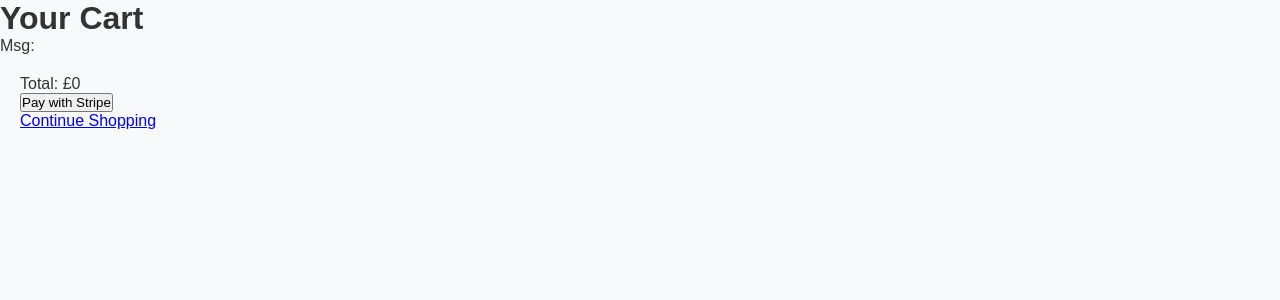
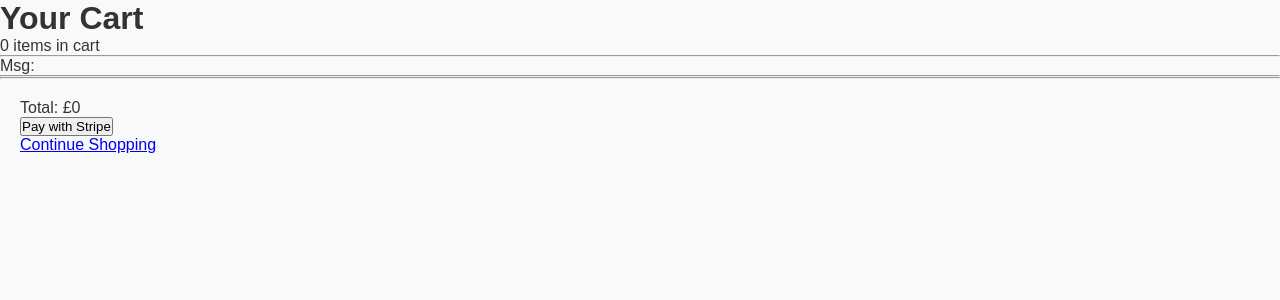
Before and after one commit to saslam1023/Ecommerce, a Django app: page /cart/ in a window 1280 px wide. Shown: the top 300 px of the page. Run offline with Django 5.2, Linux system fonts and the light colour scheme; some libraries are stand-ins or nearby versions.

Commit message:
quantity in cart increase decrease working

```diff
--- a/myshop/store/static/js/cart.js
+++ b/myshop/store/static/js/cart.js
@@ -24,3 +24,68 @@ function addToCart(productId) {
         }
     });
 }
+
+
+
+
+
+
+
+document.addEventListener('DOMContentLoaded', function() {
+    // Increase product quantity
+    document.querySelectorAll('.btn-increase').forEach(button => {
+        button.addEventListener('click', function() {
+            const productId = this.dataset.productId;
+            updateCartQuantity(productId, 'increase');
+        });
+    });
+
+    // Decrease product quantity
+    document.querySelectorAll('.btn-decrease').forEach(button => {
+        button.addEventListener('click', function() {
+            const productId = this.dataset.productId;
+            updateCartQuantity(productId, 'decrease');
+        });
+    });
+});
+
+// Function to update cart quantity
+function updateCartQuantity(productId, action) {
+    const url = `/cart/update_quantity/`;  // Adjust URL as necessary
+    const data = { product_id: productId, action: action };
+
+    fetch(url, {
+        method: 'POST',
+        headers: {
+            'Content-Type': 'application/json',
+            'X-CSRFToken': getCookie('csrftoken')  // Use function to get CSRF token
+        },
+        body: JSON.stringify(data)
+    })
+    .then(response => response.json())
+    .then(response => {
+        if (response.success) {
+            // Update the quantity displayed in the UI
+            document.getElementById('quantity-' + productId).textContent = response.quantity;
+        } else {
+            console.error('Error updating quantity:', response.error);
+        }
+    })
+    .catch(error => console.error('Fetch error:', error));
+}
+
+// Function to get CSRF token from cookies
+function getCookie(name) {
+    let cookieValue = null;
+    if (document.cookie && document.cookie !== '') {
+        const cookies = document.cookie.split(';');
+        for (let i = 0; i < cookies.length; i++) {
+            const cookie = cookies[i].trim();
+            if (cookie.substring(0, name.length + 1) === (name + '=')) {
+                cookieValue = decodeURIComponent(cookie.substring(name.length + 1));
+                break;
+            }
+        }
+    }
+    return cookieValue;
+}
--- a/myshop/store/templates/store/cart.html
+++ b/myshop/store/templates/store/cart.html
@@ -10,14 +10,19 @@
     <script src="https://js.stripe.com/v3/"></script>
     <script src="{% static 'js/cart.js' %}" defer></script>
     <link rel="stylesheet" href="{% static 'css/styles.css' %}">
+    <script src="https://code.jquery.com/jquery-3.6.0.min.js"></script>
 
 </head>
 <body>
 
 
 <h1>Your Cart</h1>
+
+<p>
+<span id="cart-count" class="relative -top-2 -right-3 bg-red-600 text-white text-xs font-bold rounded-full px-2 py-1">{{ total_items }}</span> items in cart</p>
+<hr>
 <div id="message-container">Msg: </div>
-
+<hr>
 {% if messages %}
 <div id="messages" class="alert-container">
     {% for message in messages %}
@@ -25,30 +30,34 @@
     {% endfor %}
 </div>
 {% endif %}
+<hr>
+<div class="product-container">
 
-<div class="product-container">
+
 {% for item in products %}
 <div class="product-card">
-
     <hr>
     {% if item.product.image %}
     <img src="{{ item.product.image.url }}" alt="{{ item.product.name }}">
     {% else %}
     <p>No image available.</p>
     {% endif %}
-    <p>{{ item.product.name }} - £{{ item.product.price }} x {{ item.quantity }}</p>
+    <p>{{ item.product.name }} - £{{ item.product.price }} x <span id="quantity-{{ item.product.id }}" class="quantity">{{ item.quantity }}</span></p>
 
+    <button class="btn-decrease" data-product-id="{{ item.product.id }}">-</button>
+    <button class="btn-increase" data-product-id="{{ item.product.id }}">+</button>
 
     <form class="remove-cart-form" action="{% url 'remove_from_cart' item.product.id %}" method="POST">
         {% csrf_token %}
         <button type="submit" class="remove-btn">Remove</button>
     </form>
 </div>
+
 {% endfor %}
 
 <div>
 
-<p>Total: £{{ total }}</p>
+<p id="total-price">Total: £{{ total }}</p>
 
 <form action="{% url 'checkout' %}" method="post">
     {% csrf_token %}
--- a/myshop/store/urls.py
+++ b/myshop/store/urls.py
@@ -1,14 +1,17 @@
 from django.urls import path
-from .views import product_list, add_to_cart, cart, checkout, success, cancel, remove_from_cart
+from .views import product_list, add_to_cart, cart, checkout, success, cancel, remove_from_cart, update_cart_quantity
 
 urlpatterns = [
     path('', product_list, name='product_list'),
-    path('add-to-cart/<int:product_id>/', add_to_cart, name='add_to_cart'),
     path('cart/', cart, name='cart'),
     path('checkout/', checkout, name='checkout'),
     path('success/', success, name='success'),
     path('cancel/', cancel, name='cancel'),
-    path('cart/remove/<str:product_id>/', remove_from_cart, name='remove_from_cart'),
+    path('add-to-cart/<int:product_id>/', add_to_cart, name='add_to_cart'),
     path('remove-from-cart/<str:product_id>/', remove_from_cart, name='remove_from_cart'),
+    path('update-cart-quantity/<int:product_id>/<str:action>/', update_cart_quantity, name='update_cart_quantity'),
+    path('cart/update_quantity/', update_cart_quantity, name='update_cart_quantity'),
+
+
 
 ]
--- a/myshop/store/views.py
+++ b/myshop/store/views.py
@@ -5,6 +5,8 @@ import stripe
 from django.conf import settings
 from django.http import JsonResponse, HttpResponseRedirect
 from django.contrib import messages
+import json
+
 
 stripe.api_key = settings.STRIPE_SECRET_KEY
 
@@ -80,6 +82,7 @@ def cart(request):
     cart = request.session.get('cart', {})
     products = []
     total = 0
+    cart_count = sum(cart.values())
 
     for product_id, quantity in cart.items():
         try:
@@ -96,6 +99,7 @@ def cart(request):
     return render(request, 'store/cart.html', {
         'products': products,
         'total': total,
+        'total_items': cart_count
     })
 
 
@@ -151,3 +155,38 @@ def remove_from_cart(request, product_id):
 
         # Redirect back to the page that triggered the request
         return HttpResponseRedirect(referer)
+
+
+ # Use this only if you are handling CSRF tokens properly elsewhere
+def update_cart_quantity(request):
+    if request.method == 'POST':
+        try:
+            data = json.loads(request.body)
+            product_id = data.get('product_id')
+            action = data.get('action')
+
+            # Retrieve the cart from the session
+            cart = request.session.get('cart', {})
+            quantity = cart.get(product_id, 0)
+
+            if action == 'increase':
+                quantity += 1
+            elif action == 'decrease':
+                quantity = max(0, quantity - 1)  # Ensure it doesn't go below 0
+            else:
+                return JsonResponse({'success': False, 'error': 'Invalid action'})
+
+            # Update the cart in the session
+            if quantity > 0:
+                cart[product_id] = quantity
+            else:
+                cart.pop(product_id, None)  # Remove item if quantity is 0
+
+            request.session['cart'] = cart
+            request.session.modified = True  # Mark session as modified
+
+            # Return the updated quantity
+            return JsonResponse({'success': True, 'quantity': cart.get(product_id, 0)})
+        except Exception as e:
+            return JsonResponse({'success': False, 'error': str(e)})
+    return JsonResponse({'success': False, 'error': 'Invalid request'})
```
Also changed, not shown: myshop/db.sqlite3. Lines whose indentation alone changed are shown as unchanged.
